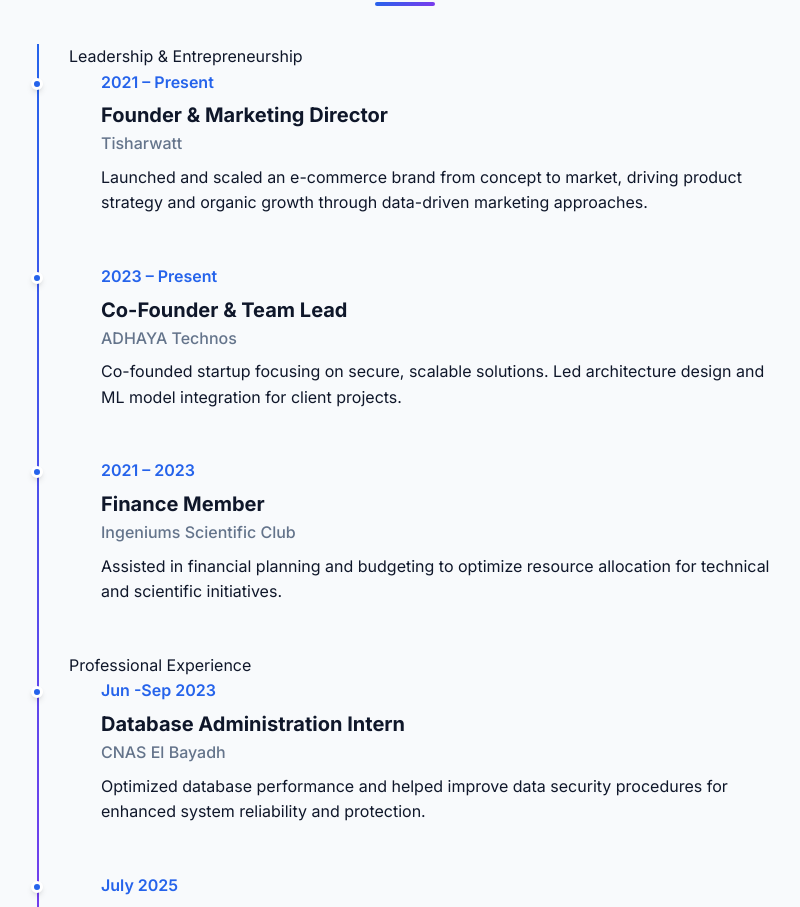
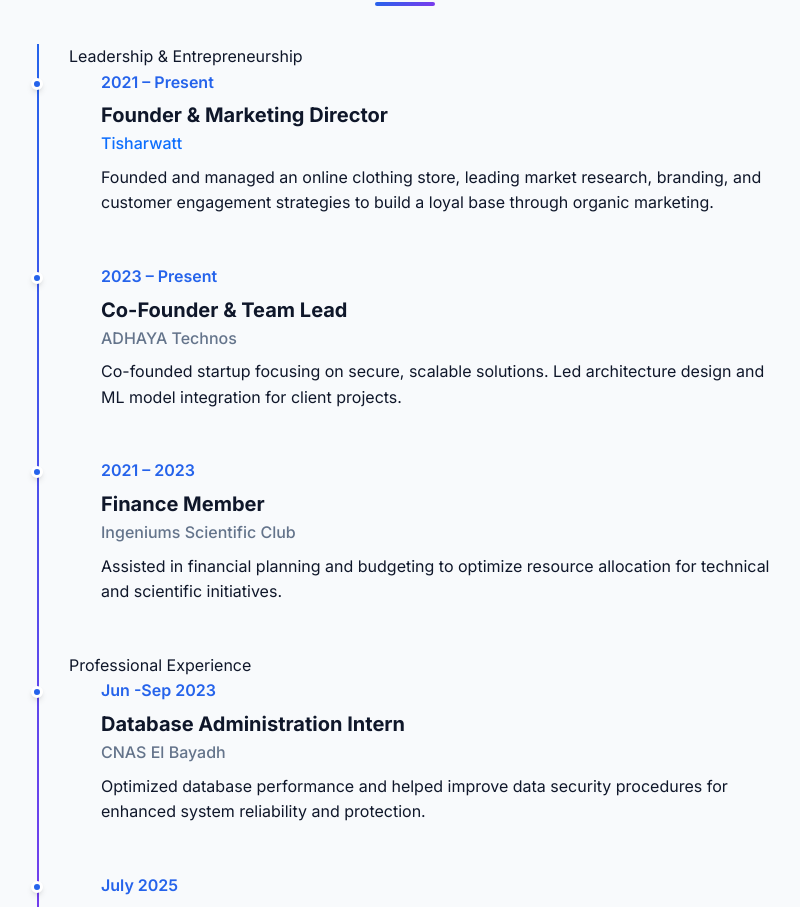
Before and after one commit to qmrx87/yacine-daitdehane, a React (Vite) app: page / in a window 1280 px wide. Shown: the part 4239-5146 px from the top of the page, without its empty margins (235-1035 px from the left). Built offline with nearby package versions, Linux system fonts and the light colour scheme.

Commit message:
Fixed Clickable Buttons

```diff
--- a/src/App.tsx
+++ b/src/App.tsx
@@ -455,15 +455,22 @@
   <div className="timeline-date">2021 – Present</div>
   <div className="timeline-content">
     <h5>Founder & Marketing Director</h5>
-              <span className="company">Tisharwatt</span>
+    <span className="company">
+      <a
+        href="https://instagram.com/tisharwatt"
+        target="_blank"
+        rel="noopener noreferrer"
+        className="company-link"
+      >
+        Tisharwatt
+      </a>
+    </span>
     <p>
-                Launched and scaled an e-commerce brand from concept to market,
-                driving product strategy and organic growth through data-driven
-                marketing approaches.
+      Founded and managed an online clothing store, leading market research, branding, and customer engagement
+strategies to build a loyal base through organic marketing.
     </p>
   </div>
 </div>
-
           <div className="timeline-item">
             <div className="timeline-date">2023 – Present</div>
             <div className="timeline-content">
```
Lines whose indentation alone changed are shown as unchanged.
